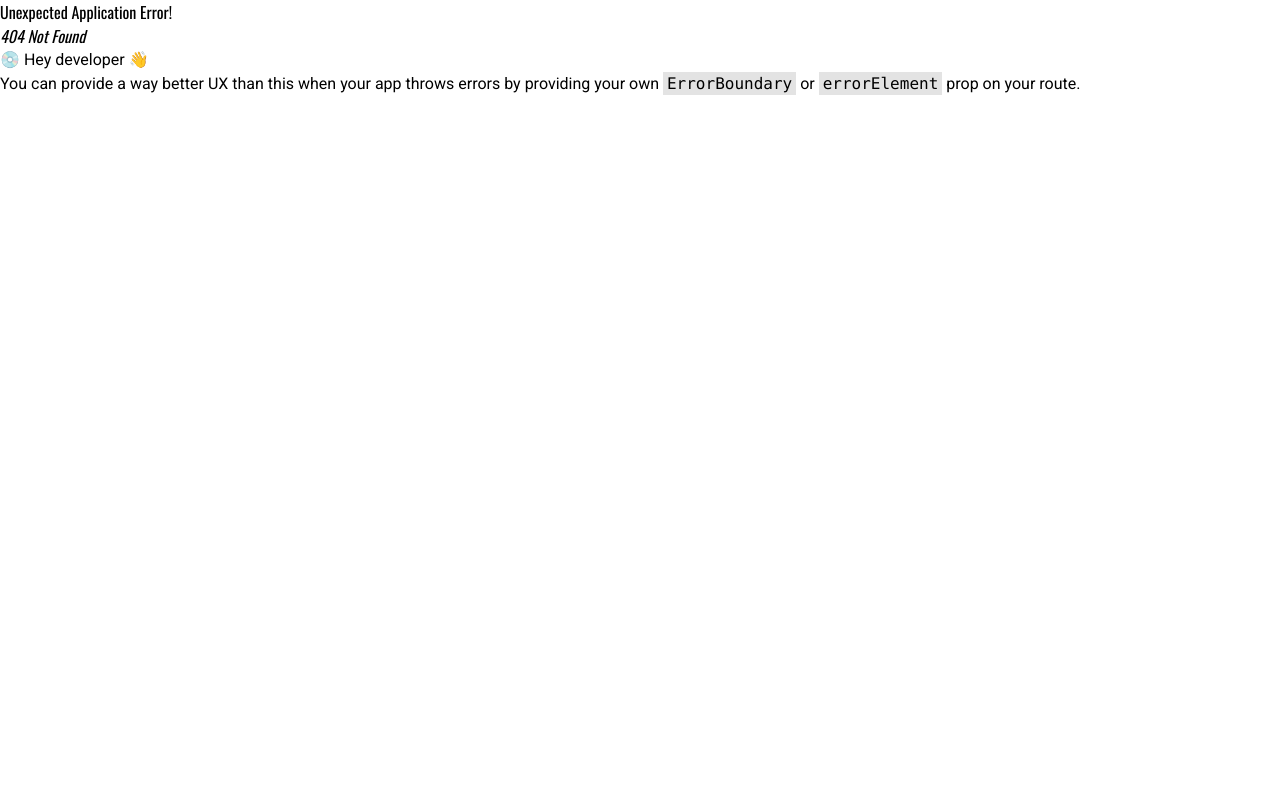
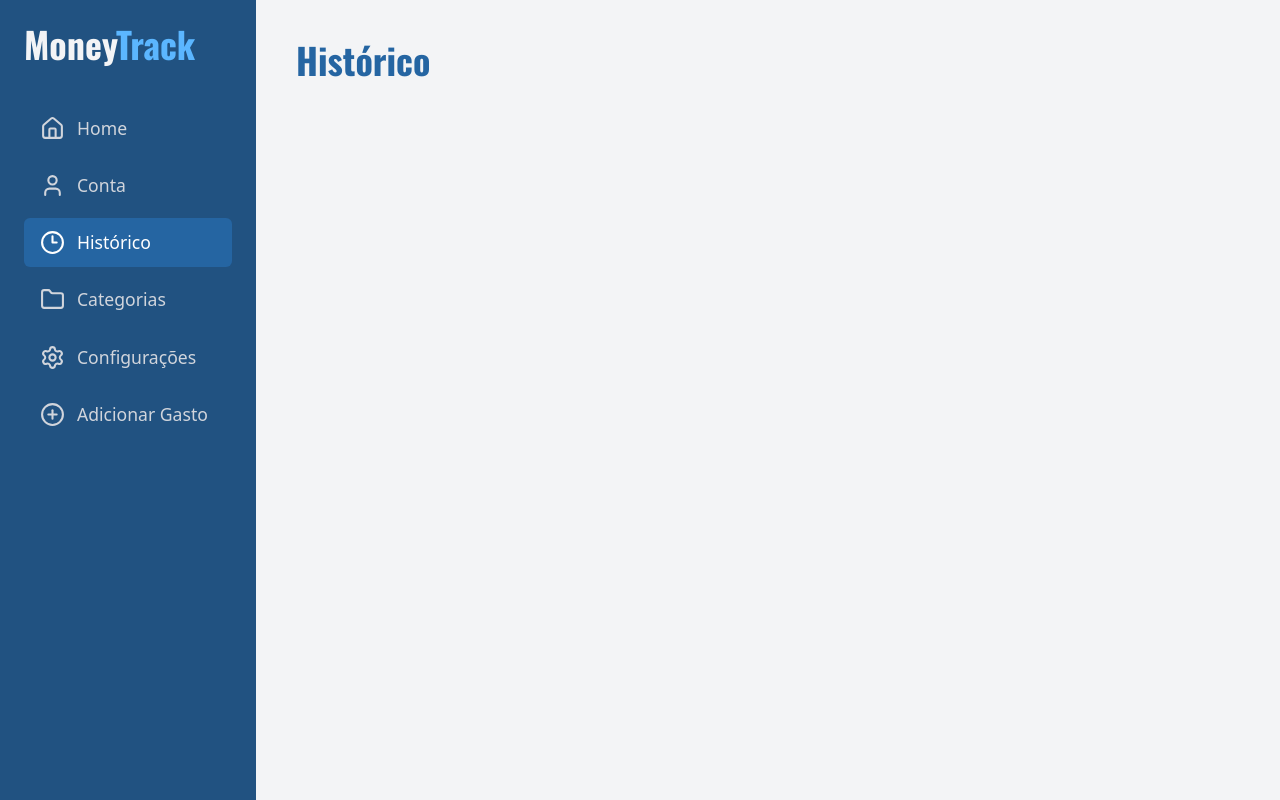
Before and after one commit to Elias700/MoneyTrack, a React (Vite) app: page /history in a window 1280 px wide. Before the commit this address had no page. Built offline with nearby package versions, Linux system fonts and the light colour scheme; a web font is replaced by a local one.

Commit message:
- feat(history): Creation of the `History` page component and addition of the corresponding route. - chore: Standardization of the component file structure.

```diff
--- a/src/App.tsx
+++ b/src/App.tsx
@@ -3,18 +3,14 @@ import './App.css';
 //Components
 import Sidebar from './components/Layout/Sidebar/Sidebar';
 import { Outlet } from 'react-router-dom';
+
 function App() {
-
 
   return (
     <div className="flex h-screen overflow-hidden">
-            {/* Sidebar é estática e sempre visível */}
-            <Sidebar />
-
-            {/* O Outlet renderiza o componente de rota correspondente (Home, Categories, etc.) */}
-            {/* O componente renderizado aqui deve ter 'flex-1' para ocupar o espaço restante. */}
-            <Outlet />
-        </div>
+      <Sidebar />
+      <Outlet />
+    </div>
   )
 }
 
--- a/src/components/Layout/Sidebar/Sidebar.tsx
+++ b/src/components/Layout/Sidebar/Sidebar.tsx
@@ -1,21 +1,18 @@
 import { Home, User, Clock3, Settings, PlusCircle, Folder } from "lucide-react";
-import { useNavigate, useLocation } from "react-router-dom"; // Importado useLocation
+import { useNavigate, useLocation } from "react-router-dom";
 
 export default function Sidebar() {
 
     return (
-        // Mantenha as classes de layout
         <aside className="w-64 h-screen bg-(--color-primary-700) text-(--color-primary-50) p-6 flex flex-col">
-
             <h1 className="text-4xl font-bold mb-10">
                 Money<span className="text-[#5BB6FF]">Track</span>
             </h1>
 
             <nav className="space-y-2">
-                {/* Removida a propriedade 'active' fixa de todos os itens */}
                 <SidebarItem icon={<Home size={25} />} label="Home" to="/" />
                 <SidebarItem icon={<User size={25} />} label="Conta" to="/conta" />
-                <SidebarItem icon={<Clock3 size={25} />} label="Histórico" to="/historico" />
+                <SidebarItem icon={<Clock3 size={25} />} label="Histórico" to="/history" />
                 <SidebarItem icon={<Folder size={25} />} label="Categorias" to="/categories"/>
                 <SidebarItem icon={<Settings size={25} />} label="Configurações" to="/configuracoes" />
                 <SidebarItem icon={<PlusCircle size={25} />} label="Adicionar Gasto" to="/adicionar-gasto" />
@@ -27,7 +24,6 @@ export default function Sidebar() {
 interface ItemProps {
     icon: React.ReactNode;
     label: string;
-    // Removida a propriedade active, pois ela será calculada internamente
     to: string;
 }
 
@@ -53,7 +49,6 @@ function SidebarItem({ icon, label, to }: ItemProps) {
     return (
         <button
             onClick={handleClick}
-            // Usa isActive para aplicar as classes corretas
             className={`${baseClasses} ${isActive ? activeClasses : inactiveClasses}`}
         >
             {icon}
--- a/src/main.tsx
+++ b/src/main.tsx
@@ -1,17 +1,11 @@
-// Main.tsx (ou index.tsx) CORRIGIDO
-
-import { StrictMode } from 'react'
-import { createRoot } from 'react-dom/client'
-import './index.css'
-import App from './App.tsx'
-import { createBrowserRouter, RouterProvider } from 'react-router-dom'
-
-// 1. Corrigido: Removida a importação do ícone Home, que estava causando o conflito.
-// import { Home } from 'lucide-react'
-
-// 2. Adicionado o import do SEU componente de página Home:
-import HomePage from './pages/Home/Home.tsx' // <<-- Importe o seu componente de página Home (Renomeei para HomePage para clareza)
-import Categories from './pages/Categories/Categories.tsx'
+import { StrictMode } from 'react';
+import { createRoot } from 'react-dom/client';
+import './index.css';
+import App from './App.tsx';
+import { createBrowserRouter, RouterProvider } from 'react-router-dom';
+import HomePage from './pages/Home/Home.tsx';
+import Categories from './pages/Categories/Categories.tsx';
+import History from './pages/History/History.tsx';
 
 
 const router = createBrowserRouter([
@@ -22,14 +16,17 @@ const router = createBrowserRouter([
         // Sub-rotas que serão renderizadas dentro do <Outlet> do App
         children: [
             {
-                index: true, // Corresponde ao path: "/"
-                element: <HomePage />, // <<-- USANDO AGORA O COMPONENTE CORRETO
+                index: true,
+                element: <HomePage />,
             },
             {
-                path: "categories", // Corresponde ao path: "/categories"
+                path: "categories",
                 element: <Categories />
             },
-            // Adicione outras rotas aqui (Ex: /historico, /configuracoes)
+            {
+                path: "history",
+                element: <History />
+            }
         ]
     },
 ]);
--- a/src/pages/Categories/Categories.tsx
+++ b/src/pages/Categories/Categories.tsx
@@ -3,7 +3,6 @@ import { BtnConfirm } from "../../components/UI/Buttons/Buttons";
 import { Play, Home as HomeIcon, Plane } from 'lucide-react';
 import { Card } from '../../components/UI/Cards/Cards'
 
-// 1. Defina os DADOS para CADA CARD separadamente
 const streamingData = {
     title: "Streaming",
     icon: <Play size={24} className="text-blue-500" />,
@@ -23,11 +22,10 @@ const construcaoData = {
         { label: "Piso", value: "R$ 895,99", details: "- 8x" },
         { label: "Tinta", value: "R$ 375,00", details: "- 5x" },
     ],
-    isActive: true, // Este card estará azul
+    isActive: true,
 };
 
-// Você pode usar um array para mapear muitos cards!
-const cardsData = [streamingData, construcaoData, /* mais dados... */];
+const cardsData = [streamingData, construcaoData,];
 
 const Categories = () => {
 
@@ -47,10 +45,9 @@ const Categories = () => {
 
             <div className="grid grid-cols-1 md:grid-cols-2 lg:grid-cols-3 gap-6 p-8">
 
-                {/* 2. Mapeie o Array de dados para renderizar múltiplos Cards */}
                 {cardsData.map((data, index) => (
                     <Card
-                        key={index} // Chave única para o React
+                        key={index}
                         title={data.title}
                         icon={data.icon}
                         items={data.items}
@@ -60,7 +57,6 @@ const Categories = () => {
                     />
                 ))}
 
-                {/* Você também pode usar individualmente */}
                 <Card
                     title={"Viagem"}
                     icon={<Plane size={24} className="text-green-500" />}
--- /dev/null
+++ b/src/pages/History/History.tsx
@@ -0,0 +1,10 @@
+
+const History = () => {
+    return (
+        <main className="flex-1 w-full bg-(--color-primary-50) p-10 overflow-y-auto">
+            <h1 className="text-4xl font-bold text-(--color-primary-500)">Histórico</h1>
+        </main>
+    )
+};
+
+export default History;
```
